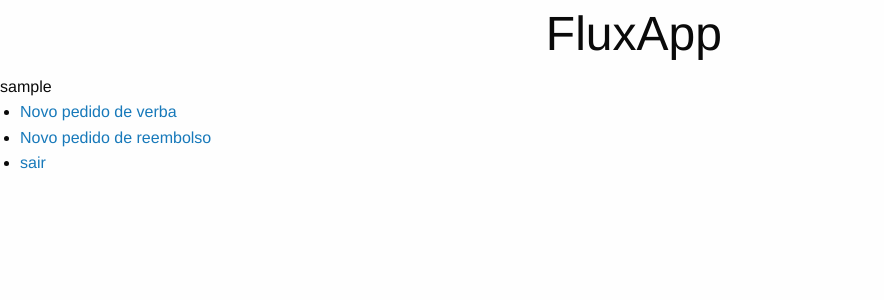
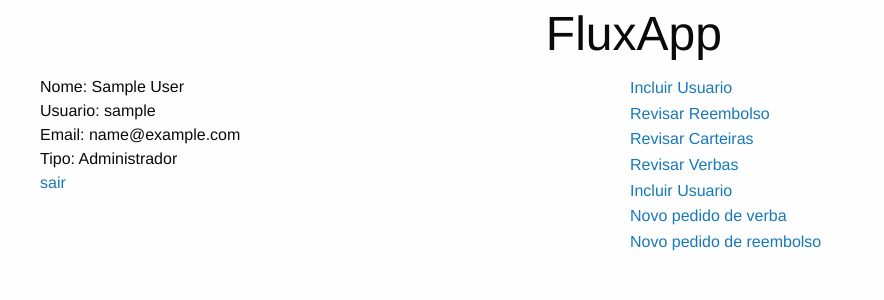
Before and after one commit to bewareoftheapp/fluxapp, a Django app: page / in a window 1280 px wide. Shown: the top 300 px of the page, without its empty margins (0-884 px from the left). Run offline with Django 3.2, Linux system fonts and the light colour scheme; the visitor is signed in with stand-in values (Sample User, id 1).

Commit message:
Alteração FRONTEND
Criado arquivo css para remoção bulets das lista,
Adicionado link do arquivo css no base.html,
Realizado Alteração Layout pagina index

```diff
--- /dev/null
+++ b/main/static/css/fluxapp.css
@@ -0,0 +1,3 @@
+ul {
+    list-style-type: none;
+}
--- a/main/templates/base.html
+++ b/main/templates/base.html
@@ -10,6 +10,7 @@
     <title>FluxApp</title>
     <link rel="stylesheet" href="/static/css/foundation.css" />
     <link rel="stylesheet" href="/static/css/app.css" />
+    <link rel="stylesheet" href="/static/css/fluxapp.css" />
 </head>
 <body>
 
@@ -18,7 +19,6 @@
     <div class="large-4 small-4 small-offset-4 large-offset-5 cell"><h1>FluxApp</h1></div>
 
 </div>
-
 
 
 {% block content %}
--- a/main/templates/index.html
+++ b/main/templates/index.html
@@ -3,12 +3,30 @@
 {% load staticfiles %}
 
 {% block content %}
-    <div>
-        {{ user.username }}
-        <ul>
-            <li><a href="{% url 'new_budget' %}">Novo pedido de verba</a></li>
-            <li><a href="{% url 'new_reimburse' %}">Novo pedido de reembolso</a></li>
-            <li><a href="{% url 'logout' %}">sair</a></li>
-        </ul>
+
+
+<div class="grid-container">
+    <div class="grid-x grid-margin-x">
+        <div class="medium-6 columns">
+            Nome: {{ user.first_name }} {{ user.last_name }}</br>
+            Usuario: {{ user.username }}</br>
+            Email: {{ user.email }}</br>
+            Tipo: Administrador</br>
+            <a href="{% url 'logout' %}">sair</a>
+
+        </div>
+        <div class="medium-6 columns">
+            <ul>
+                <li><a>Incluir Usuario</a></li>
+                <li><a >Revisar Reembolso</a></li>
+                <li><a>Revisar Carteiras</a></li>
+                <li><a>Revisar Verbas</a></li>
+                <li><a>Incluir Usuario</a></li>
+                <li><a href="{% url 'new_budget' %}">Novo pedido de verba</a></li>
+                <li><a href="{% url 'new_reimburse' %}">Novo pedido de reembolso</a></li>
+
+            </ul>
+        </div>
     </div>
+</div>
 {% endblock %}
```
Lines whose indentation alone changed are shown as unchanged.
